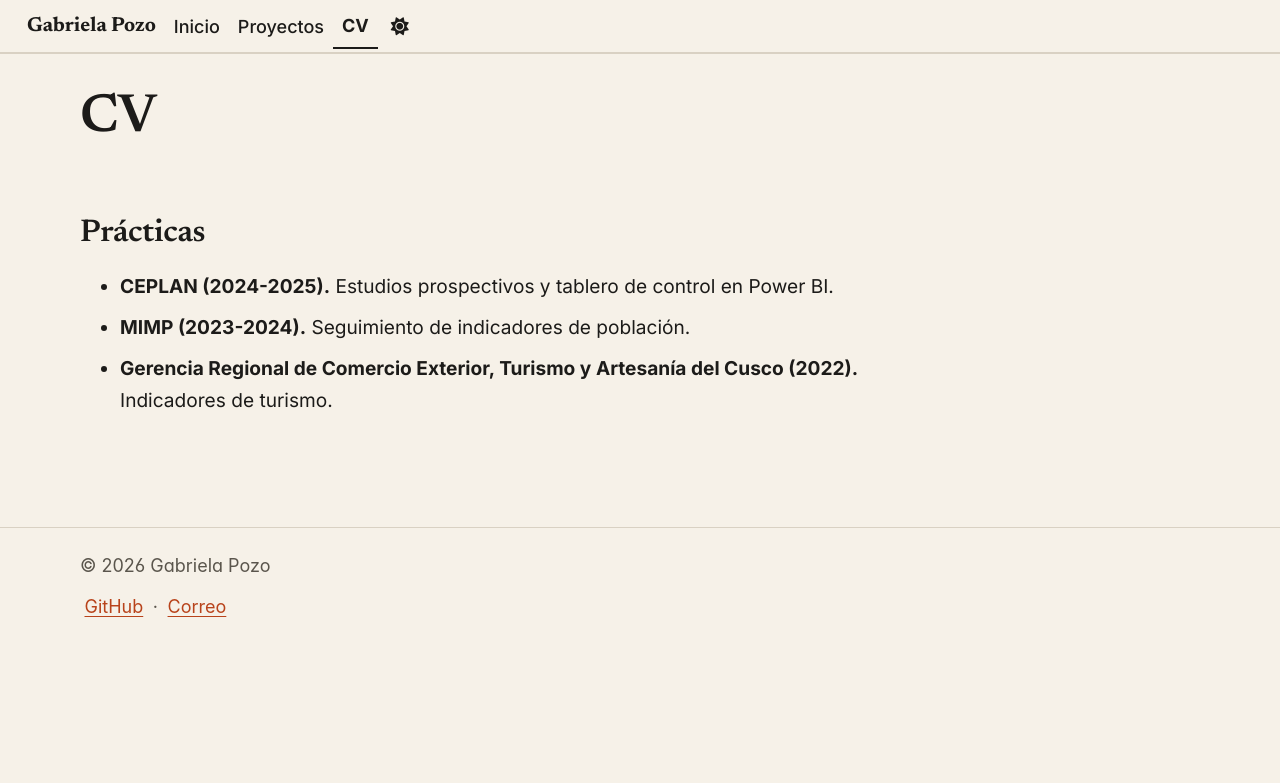
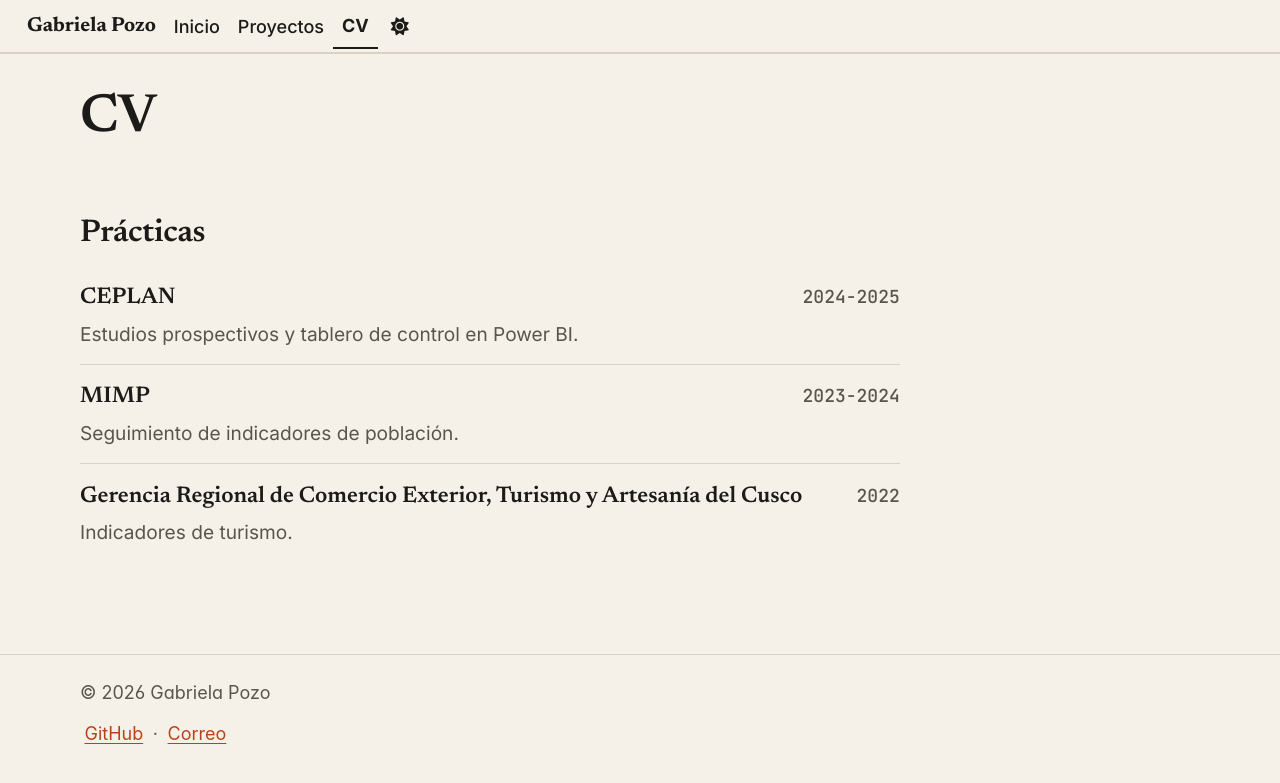
Before and after one commit to gabriela-pozo/gabriela-pozo.github.io, a Jekyll site: the page built from _pages/cv.md, in a window 1280 px wide and 984 px high. Shown: the top 783 px of the window. Built offline with Jekyll 4.4.1, drawn with Linux system fonts in a browser that asks for light colours; a script bundle is joined from its source files by our own code.

Commit message:
CV en LaTeX publicado y pulido del sitio
- files/CV-Gabriela-Pozo.pdf se genera desde _latex/cv.tex (XeLaTeX/Tectonic): sin teléfono ni dirección.
- La página CV usa el mismo orden visual que el PDF.
- La imagen de cada tarjeta enlaza a la página del proyecto; selección de texto con el acento.

Co-Authored-By: Claude Sonnet 5.5 <noreply@anthropic.com>

```diff
--- a/_includes/project-card.html
+++ b/_includes/project-card.html
@@ -8,7 +8,7 @@
 {%- assign p = include.proyecto -%}
 <article class="card{% if include.destacado %} card--featured{% endif %}">
   <figure class="card__fig">
-    <img class="card__img" src="{{ p.image | prepend: '/images/' | prepend: site.baseurl }}" alt="{{ p.image_alt | escape }}" width="1200" height="800"{% if include.destacado %} fetchpriority="high"{% else %} loading="lazy"{% endif %}>
+    <a class="card__imglink" href="{{ p.url | prepend: site.baseurl }}" tabindex="-1" aria-hidden="true"><img class="card__img" src="{{ p.image | prepend: '/images/' | prepend: site.baseurl }}" alt="{{ p.image_alt | escape }}" width="1200" height="800"{% if include.destacado %} fetchpriority="high"{% else %} loading="lazy"{% endif %}></a>
     <figcaption>{{ p.figcaption }}</figcaption>
   </figure>
   <div class="card__body">
--- a/_pages/cv.md
+++ b/_pages/cv.md
@@ -10,6 +10,15 @@ redirect_from:
 
 ## Prácticas
 
-- **CEPLAN (2024-2025).** Estudios prospectivos y tablero de control en Power BI.
-- **MIMP (2023-2024).** Seguimiento de indicadores de población.
-- **Gerencia Regional de Comercio Exterior, Turismo y Artesanía del Cusco (2022).** Indicadores de turismo.
+<div class="cv-entry">
+  <p class="cv-entry__head"><strong>CEPLAN</strong><span>2024-2025</span></p>
+  <p class="cv-entry__body">Estudios prospectivos y tablero de control en Power BI.</p>
+</div>
+<div class="cv-entry">
+  <p class="cv-entry__head"><strong>MIMP</strong><span>2023-2024</span></p>
+  <p class="cv-entry__body">Seguimiento de indicadores de población.</p>
+</div>
+<div class="cv-entry">
+  <p class="cv-entry__head"><strong>Gerencia Regional de Comercio Exterior, Turismo y Artesanía del Cusco</strong><span>2022</span></p>
+  <p class="cv-entry__body">Indicadores de turismo.</p>
+</div>
--- a/_sass/_gabriela.scss
+++ b/_sass/_gabriela.scss
@@ -353,3 +353,18 @@ a:focus-visible, button:focus-visible, [role="button"]:focus-visible {
   .masthead__inner-wrap { padding: 0.25rem 1rem; }
   .page__title { font-size: 3rem; }
 }
+
+/* ---------- Segunda ronda de pulido ---------- */
+::selection { background: var(--gp-accent); color: var(--gp-on-accent); }
+.card__imglink { display: block; }
+
+/* CV de la web, con el mismo orden visual que el PDF en LaTeX */
+.cv-entry { max-width: 68ch; padding: 0.75rem 0 0.25rem; border-top: 1px solid var(--gp-line); }
+.cv-entry:first-of-type { border-top: 0; }
+.cv-entry__head {
+  display: flex; flex-wrap: wrap; justify-content: space-between; align-items: baseline;
+  gap: 0.25rem 1rem; margin: 0 !important;
+}
+.cv-entry__head strong { font-family: var(--gp-serif); font-size: 1.1875em; font-weight: 600; }
+.cv-entry__head span { font-family: var(--gp-mono); font-size: 1rem; color: var(--gp-muted); font-variant-numeric: tabular-nums; }
+.cv-entry__body { margin: 0.125rem 0 0.5rem !important; color: var(--gp-muted); }
```
Also changed, not shown: 2 other files.
